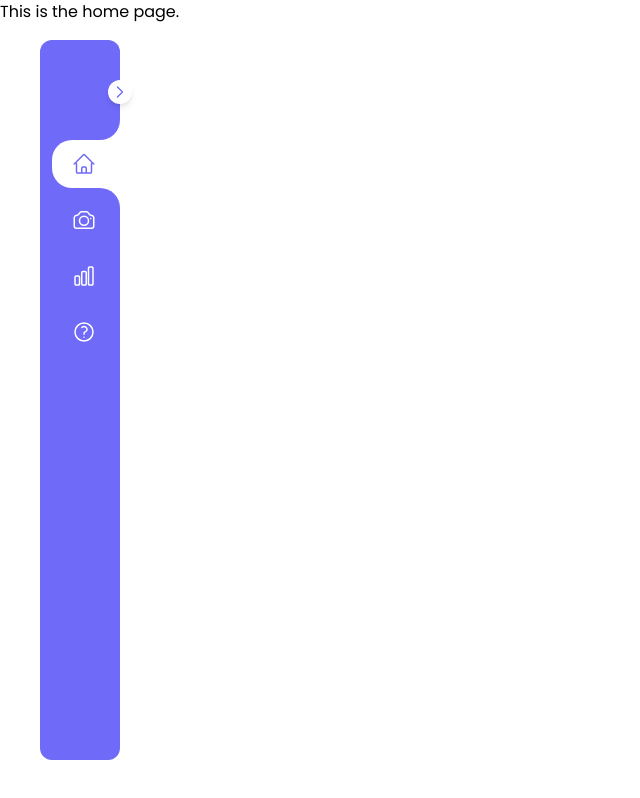
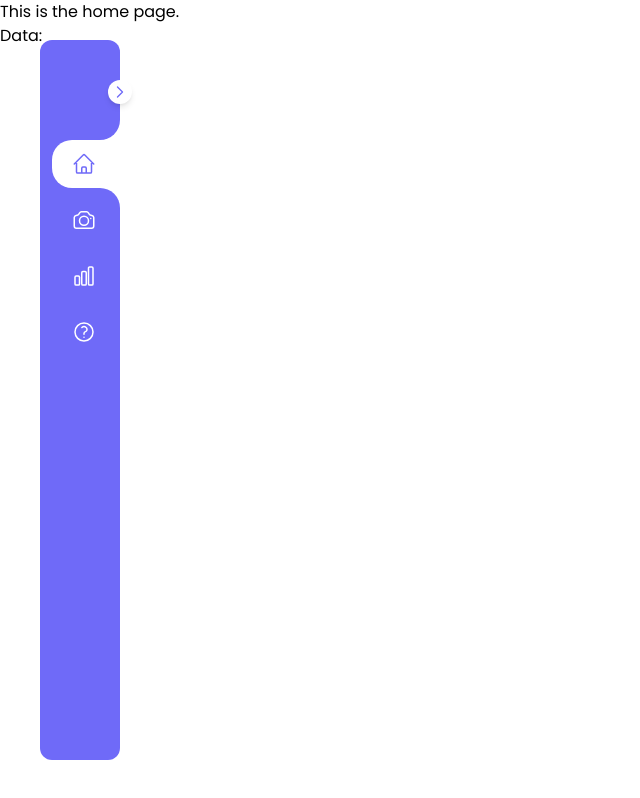
Before and after one commit to VMP-SG/NAISC-Frontend, a React (Vite) app: page / in a window 1280 px wide. Shown: the whole page, without its empty margins (0-640 px from the left). Built offline with nearby package versions, Linux system fonts and the light colour scheme; no server answers.

Commit message:
Added Data Streaming

```diff
--- a/src/views/home/HomePage.jsx
+++ b/src/views/home/HomePage.jsx
@@ -1,11 +1,26 @@
-import React from 'react'
+import React, { useEffect, useState } from 'react'
 import Sidebar from '../../components/Sidebar'
 
 const HomePage = ({ open, onOpenSidebar, onCloseSidebar }) => {
+  const [data, setData] = useState("");
+  useEffect(() => {
+    const sse = new EventSource(import.meta.env.VITE_BACKEND_URL + "/test");
+    sse.onmessage = (e) => {
+      setData(e.data);
+    }
+
+    sse.onerror = () => {
+      console.log("Error");
+      sse.close();
+    }
+
+    return () => sse.close();
+  },[])
   return (
     <>
       <Sidebar open={open} onOpen={onOpenSidebar} onClose={onCloseSidebar} />
       <p>This is the home page.</p>
+      <p>Data: {data}</p>
     </>
   )
 }
```
